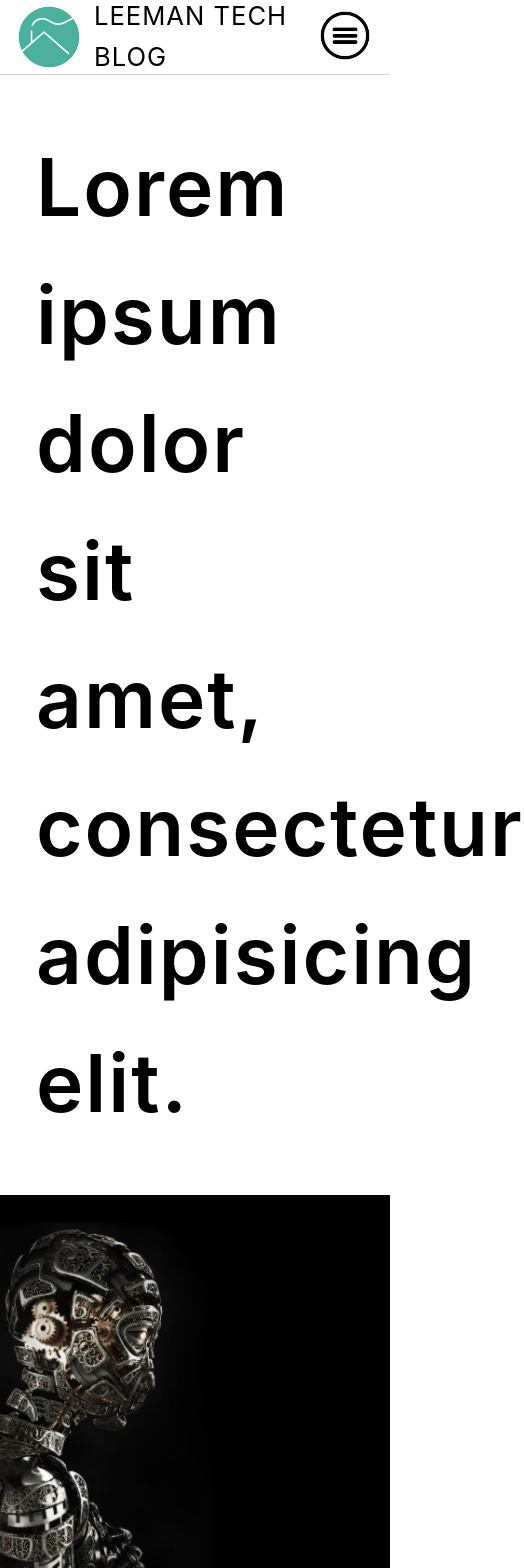
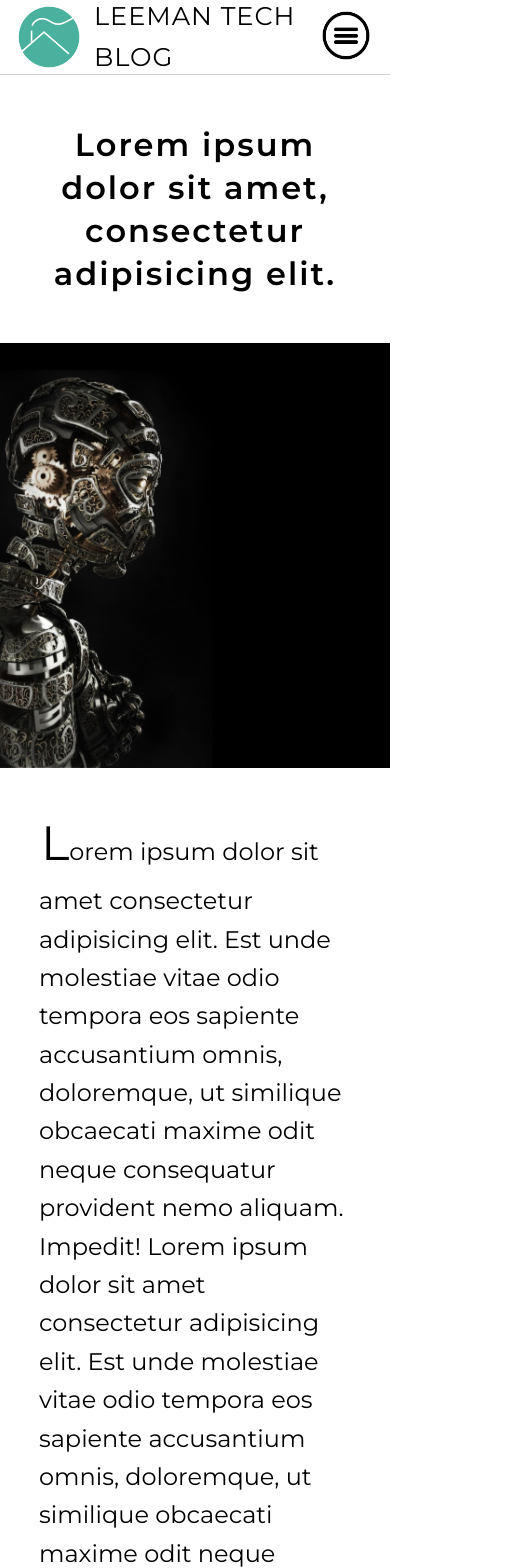
Before and after one commit to Danvictorgithub/Blog-Application, a Vue app: page /blogPost in a window 390 px wide. Shown: the top 1568 px of the page, 524 px wide, since content can reach past the window. Built offline with nearby package versions, Linux system fonts and the light colour scheme.

Commit message:
ui update

```diff
--- a/src/assets/base.css
+++ b/src/assets/base.css
@@ -1,3 +1,4 @@
+@import url('https://fonts.googleapis.com/css2?family=Montserrat:ital,wght@0,100;0,200;0,300;0,400;0,500;0,600;0,700;0,800;0,900;1,100;1,200;1,300;1,400;1,500;1,600;1,700;1,800;1,900&display=swap');
 :root {
   --matte-black:#252525;
   --main-color:hsl(168, 42%, 57%);
@@ -13,7 +14,7 @@
 body {
   min-height: 100vh;
   line-height: 1.6;
-  font-family: Inter, -apple-system, BlinkMacSystemFont, 'Segoe UI', Roboto, Oxygen, Ubuntu,
+  font-family: Montserrat,Inter, -apple-system, BlinkMacSystemFont, 'Segoe UI', Roboto, Oxygen, Ubuntu,
     Cantarell, 'Fira Sans', 'Droid Sans', 'Helvetica Neue', sans-serif;
   font-size: 15px;
   text-rendering: optimizeLegibility;
--- a/src/components/Header.vue
+++ b/src/components/Header.vue
@@ -55,7 +55,7 @@
 	header ul a{
 		width:100%;
 		text-decoration:none;
-		color:black;
+		color:var(--matte-black);
 		font-size: 1.5rem;
 	}
 	.hideToggle {
@@ -79,16 +79,17 @@
 			top:75px;
 			left:0;
 			gap:0;
-			background-color:black;
+			background-color: rgb(224, 224, 224,0.9);
+			border-radius: 0  0 5% 5%;
 		}
 		header ul a {
 			flex: 1 0 auto;
 			display:flex;
 			justify-content:center;
 			align-items:center;
-			color:white;
-			font-weight:800;
-			font-size:1.25rem;
+			color:var(--matte-black);
+/*			font-weight:800;*/
+/*			font-size:1.25rem;*/
 			border-bottom:2px solid white;
 		}
 		.hideToggle {
@@ -109,8 +110,16 @@
 			width: 100%;
 			max-width: 65px;
 			height: auto;
+			border-radius:100%;
+			background-color:white;
 	/*		position:relative;*/
 	/*		height:inherit;*/
 		}
+		.drawerIcon:hover {
+			background-color:lightgray;
+		}
+		.drawerIcon:active {
+			background-color:gray;
+		}
 	}
 </style>
--- a/src/views/Blogpost.vue
+++ b/src/views/Blogpost.vue
@@ -15,9 +15,9 @@
 </template>
 <style scoped>
 .wrapper-blog {
-	margin-inline: 100px auto;
+	margin-inline: auto auto;
 	flex:1 0 auto;
-	max-width: 1280px;
+	max-width: calc(1280px - 120px);
 /*	background-color:lightgray;*/
 }
 .blogPostImg {
@@ -26,19 +26,33 @@
 	object-fit:cover;
 }
 .blogTitle {
-	padding: 48px 36px;
-	font-size: 5rem;
+	text-align:center;
+	padding: 48px 40px;
+	font-size: 3rem;
 	font-weight: 600;
 	letter-spacing: 2px;
+	line-height: 2ch;
 }
 .blogContent {
-	padding: 60px 64px;
-	font-size:2rem;
+	padding: 30px 10vw;
+	font-size:1.5rem;
 }
-@media (max-width:1280px){
+.blogContent::first-letter {
+	font-size:3rem;
+	margin-left: 2px;
+}
+@media (max-width:1200px){
+	.blogTitle {
+		font-size:2.5rem;
+	}
 	.wrapper-blog {
 		margin-inline: auto;
 /*		background-color:red;*/
 	}
 }
+@media (max-width: 600px) {
+	.blogTitle {
+		font-size:2rem;
+	}
+}
 </style>
```
